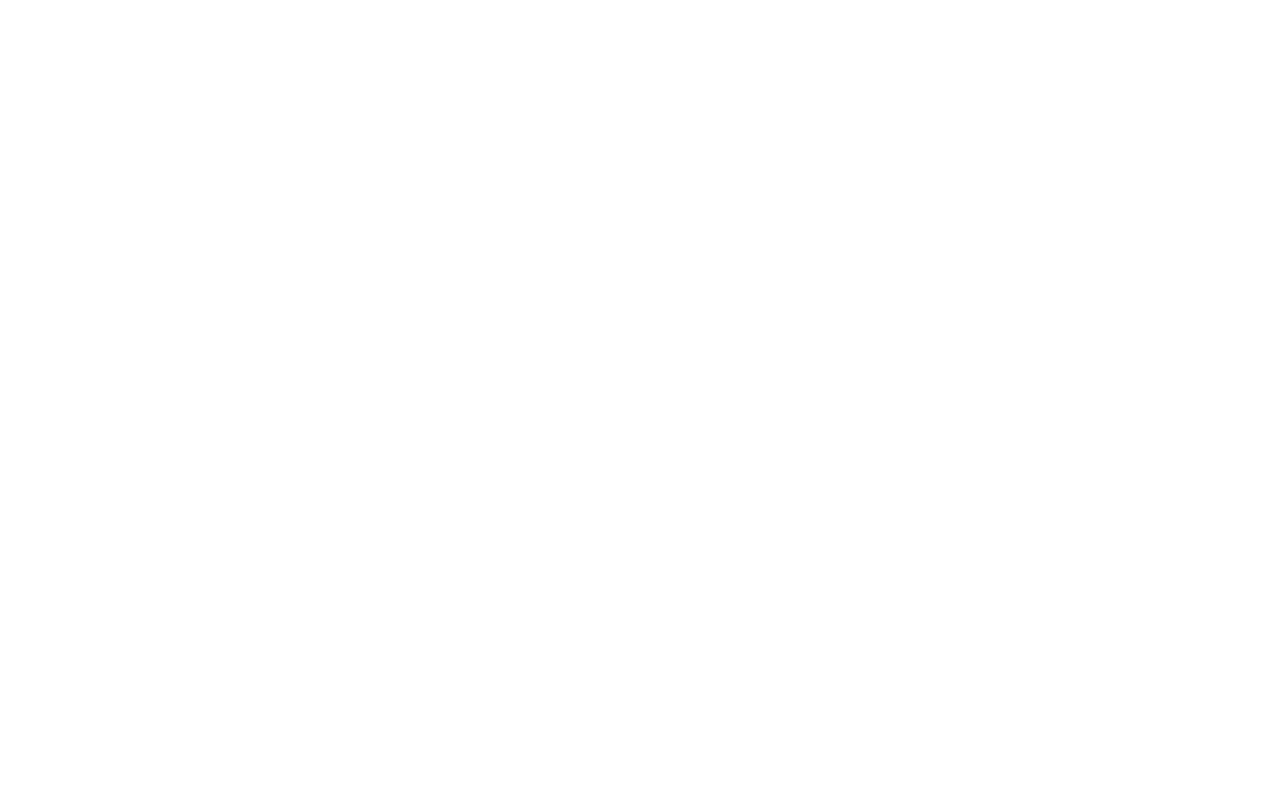
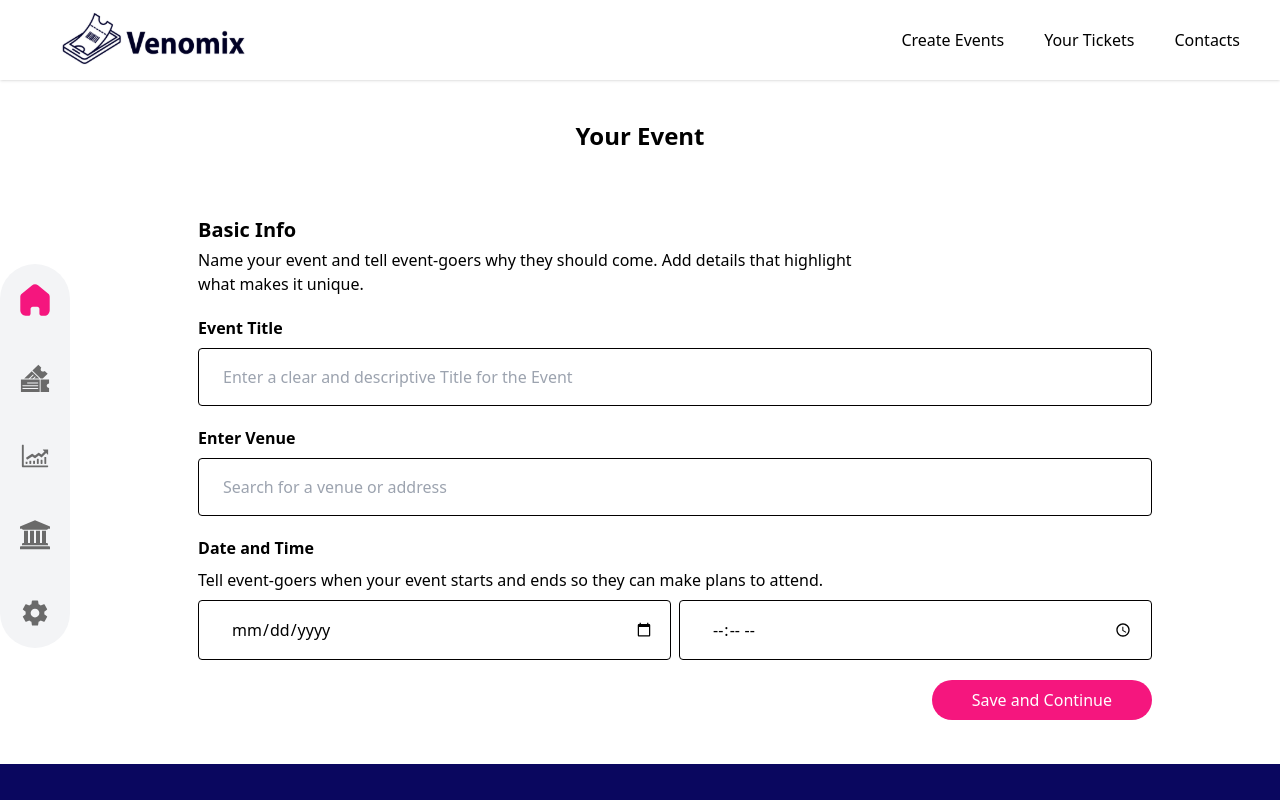
Before and after one commit to Thetwin21/Venomix, a React (Create React App) app: page /basic-info in a window 1280 px wide. Before the commit this address had no page. Shown: the top 800 px of the page. Built offline with nearby package versions, Linux system fonts and the light colour scheme; what @shrutibalasa/tailwind-grid-auto-fit would draw is missing.

Commit message:
Details added

```diff
--- a/src/App.tsx
+++ b/src/App.tsx
@@ -4,6 +4,8 @@
 import {Routes, Route} from "react-router-dom"
 import CreateProfile from './Components/ProfileSec/CreateProfile';
 import Dashboard from './Components/Dashboard/Dashboard';
+import BasicInfo from './Components/Finance/BasicInfo';
+import Details from './Components/Finance/Details';
 
 function App() {
   return (
@@ -13,6 +15,8 @@
         <Route path='/' element={<LandingPg />} />
         <Route path='/create-profile' element={<CreateProfile />} />
         <Route path='/dashboard' element={<Dashboard />} />
+        <Route path='/basic-info' element={<BasicInfo />} />
+        <Route path='/details' element={<Details />} />
       </Routes>
 
     </div>
--- a/src/Components/Dashboard/DashboardPanel.js
+++ b/src/Components/Dashboard/DashboardPanel.js
@@ -1,4 +1,5 @@
 import React from 'react'
+import { Link } from 'react-router-dom'
 
 const DashboardPanel = () => {
     return (
@@ -6,7 +7,7 @@
             <div className='md:w-auto w-80 text-center flex flex-col justify-between mb-10 p-10 space-y-2 items-center rounded-md border-solid border-2 border-inherit'>
                 <h1 className='text-black text-2xl font-semibold'>Create a New Event</h1>
                 <p>You don't have any events yet. Let's create one!</p>
-                <button className='rounded-[30px] bg-[#F5167E] font-light text-[#fff] px-10 py-1 text-[16px] cursor-pointer'>Create</button>
+                <Link to="/basic-info" className='font-medium hover:cursor-pointer hover:font-bold rounded-[30px] bg-[#F5167E] font-light text-[#fff] px-10 py-2 text-[16px]'>Create</Link>
             </div>
             <div className='flex md:flex-row md:space-x-3 space-x-0 md:space-y-0 space-y-3 flex-col justify-between items-center'>
                 <div className='md:w-auto w-80 text-center flex flex-col justify-center p-10 space-y-2 items-center rounded-md border-solid border-2 border-inherit'>
--- a/src/Components/Event/EventContainer.tsx
+++ b/src/Components/Event/EventContainer.tsx
@@ -1,12 +1,12 @@
 import React from "react";
 import SearchEvents from "./SearchEvents";
-import Upcoming from "./Upcoming";
+// import Upcoming from "./Upcoming";
 
 const EventContainer = () => {
   return (
     <div className="lg:px-[177px] md:px-[150px] sm:px-[50px] mt-48 w-full px-6 ">
       <SearchEvents />
-      <Upcoming />
+      {/* <Upcoming /> */}
       <div className="w-full flex justify-center align-middle bg-transparent my-[63px]">
         <button className="rounded-[50px] text-[16px] font-bold text-[#3D37F1] border-[#3D37F1] border-[1.5px] border-solid px-[45px] py-3 bg-transparent self-center cursor-pointer">
           Load More
--- a/src/Components/Event/MakeEvent.tsx
+++ b/src/Components/Event/MakeEvent.tsx
@@ -1,4 +1,5 @@
 import React from 'react'
+import { Link } from "react-router-dom"
 import img1 from '../../assets/image 3.svg'
 
 const MakeEvent = () => {
@@ -10,11 +11,10 @@
         <div className='w-full h-full flex flex-col align-middle justify-center'>
             <h2 className='text-[#000000] font-bold text-[30px] lg:text-[34px]'>Make your own Event</h2>
             <p className='text-[16px] lg:text-[18px] lg:max-w-[60%] mb-[21px]'>Create your web3 event on a secured decentralised platform</p>
-            <div className=''>
-                <button className='rounded-[50px] text-[16px] font-bold text-[#ffffff] px-[45px] py-3 self-center cursor-pointer bg-[#F5167E]'>Create Events</button>
+        <div className=''>
+            <Link to="/create-profile" className='font-medium hover:cursor-pointer hover:font-bold rounded-[30px] bg-[#F5167E] font-light text-[#fff] px-10 py-2 text-[16px]'>Create Events</Link>
             </div>
         </div>
-
     </div>
   )
 }
--- /dev/null
+++ b/src/Components/Finance/BaicInfoForm.js
@@ -0,0 +1,38 @@
+import React from 'react'
+import { Link } from "react-router-dom"
+
+const BaicInfoForm = () => {
+  return (
+    <div className='container mx-auto'>
+          <div className='mb-[20px]'>
+            <span className='flex flex-col space-y-1 mt-6'>
+                <p className='text-black text-xl font-semibold'>Basic Info</p>
+                <p>Name your event and tell event-goers why they should come. Add details that highlight <br /> what makes it unique.</p>
+            </span>
+            <div className='flex flex-col space-y-2 mt-5'>
+                <h4 className='font-bold'>Event Title</h4>
+                <input type="text" className='rounded w-full p-4 indent-2 border outline-none border-[#020000]' name="eventTitle" placeholder='Enter a clear and descriptive Title for the Event' id="eventTitle" />
+              </div>
+              <div className='flex flex-col space-y-2 mt-5'>
+                <h4 className='font-bold'>Enter Venue</h4>
+                <input type="text" className='rounded w-full p-4 indent-2 border outline-none border-[#020000]' name="eventVenue" placeholder='Search for a venue or address' id="eventVenue" />
+              </div>
+              <div className='flex flex-col space-y-2 mt-5'>
+                  <h4 className='font-bold'>Date and Time</h4>
+                  <p>Tell event-goers when your event starts and ends so they can make plans to attend.</p>
+                  <div className='flex flex-row space-x-2 mt-5'>
+                      <input type="date" className='rounded w-full p-4 indent-2 border outline-none border-[#020000]' name="eventDate" placeholder='Search for a venue or address' id="eventDate" />
+                      <input type="time" className='rounded w-full p-4 indent-2 border outline-none border-[#020000]' name="eventTime" placeholder='Search for a venue or address' id="eventTime" />
+                  </div>
+
+            </div>
+            <div className='w-full flex items-center justify-end my-5'>
+                <Link to="/details" className='font-medium hover:cursor-pointer hover:font-bold rounded-[30px] bg-[#F5167E] font-light text-[#fff] px-10 py-2 text-[16px]'>Save and Continue</Link>
+              </div>
+
+        </div>
+    </div>
+  )
+}
+
+export default BaicInfoForm
--- /dev/null
+++ b/src/Components/Finance/BasicInfo.js
@@ -0,0 +1,25 @@
+import React from 'react'
+import Navbar from "../Navcontents/Navbar.js";
+import FooterContainer from "../Footer/FooterContainer";
+import DashboardNav from "..//Dashboard/DashboardNav.js"
+import BaicInfoForm from "./BaicInfoForm.js"
+
+const BasicInfo = () => {
+  return (
+    <div>
+          <Navbar />
+          <div className="container mx-auto mt-10">
+              <h1 className='text-black text-2xl font-semibold text-center'>Your Event</h1>
+          </div>
+          <div className="flex md:flex-row flex-col justify-between md:space-x-32 space-x-0 items-center mt-10">
+              <DashboardNav />
+              <BaicInfoForm />
+              <p></p>
+          </div>
+          <br />
+          <FooterContainer />
+    </div>
+  )
+}
+
+export default BasicInfo
--- /dev/null
+++ b/src/Components/Finance/Details.js
@@ -0,0 +1,25 @@
+import React from 'react'
+import Navbar from "../Navcontents/Navbar.js";
+import FooterContainer from "../Footer/FooterContainer";
+import DashboardNav from "..//Dashboard/DashboardNav.js"
+import DetailsForm from "./DetailsForm.js"
+
+const Details = () => {
+  return (
+      <div>
+          <Navbar />
+          <div className="container mx-auto mt-10">
+              <h1 className='text-black text-2xl font-semibold text-center'>Your Event</h1>
+          </div>
+          <div className="flex md:flex-row flex-col justify-between md:space-x-32 space-x-0 items-center mt-10">
+              <DashboardNav />
+              <DetailsForm />
+              <p></p>
+          </div>
+          <br />
+          <FooterContainer />
+    </div>
+  )
+}
+
+export default Details
--- /dev/null
+++ b/src/Components/Finance/DetailsForm.js
@@ -0,0 +1,38 @@
+import React from 'react'
+import { Link } from "react-router-dom"
+
+const DetailsForm = () => {
+  return (
+    <div className='container mx-auto'>
+          <div className='mb-[20px]'>
+            <span className='flex flex-col space-y-1 mt-6'>
+                <p className='text-black text-xl font-semibold'>Basic Info</p>
+                <p>Name your event and tell event-goers why they should come. Add details that highlight <br /> what makes it unique.</p>
+            </span>
+            <div className='flex flex-col space-y-2 mt-5'>
+                <h4 className='font-bold'>Event Title</h4>
+                <input type="text" className='rounded w-full p-4 indent-2 border outline-none border-[#020000]' name="eventTitle" placeholder='Enter a clear and descriptive Title for the Event' id="eventTitle" />
+              </div>
+              <div className='flex flex-col space-y-2 mt-5'>
+                <h4 className='font-bold'>Enter Venue</h4>
+                <input type="text" className='rounded w-full p-4 indent-2 border outline-none border-[#020000]' name="eventVenue" placeholder='Search for a venue or address' id="eventVenue" />
+              </div>
+              <div className='flex flex-col space-y-2 mt-5'>
+                  <h4 className='font-bold'>Date and Time</h4>
+                  <p>Tell event-goers when your event starts and ends so they can make plans to attend.</p>
+                  <div className='flex flex-row space-x-2 mt-5'>
+                      <input type="date" className='rounded w-full p-4 indent-2 border outline-none border-[#020000]' name="eventDate" placeholder='Search for a venue or address' id="eventDate" />
+                      <input type="time" className='rounded w-full p-4 indent-2 border outline-none border-[#020000]' name="eventTime" placeholder='Search for a venue or address' id="eventTime" />
+                  </div>
+
+            </div>
+            <div className='w-full flex items-center justify-end my-5'>
+                <Link to="/dashboard" className='font-medium hover:cursor-pointer hover:font-bold rounded-[30px] bg-[#F5167E] font-light text-[#fff] px-10 py-2 text-[16px]'>Save and Continue</Link>
+              </div>
+
+        </div>
+    </div>
+  )
+}
+
+export default DetailsForm
```
